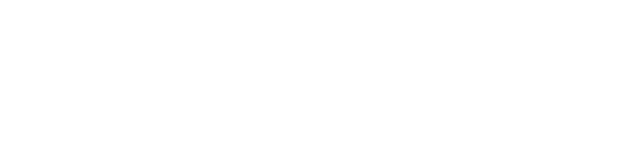
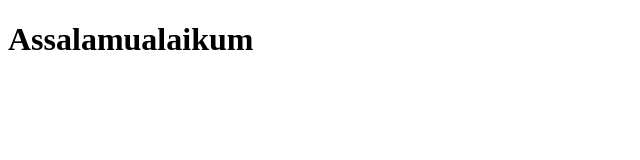
Before and after one commit to fardin33/procoder_css, a plain HTML site: page index.html in a window 1280 px wide. Shown: the whole page, without its empty margins (0-640 px from the left). Drawn offline with Linux system fonts and the light colour scheme.

Commit message:
added h1 tag in index file

```diff
--- a/index.html
+++ b/index.html
@@ -5,5 +5,7 @@
     <meta name="viewport" content="width=device-width, initial-scale=1.0" />
     <title>fardin creative design</title>
   </head>
-  <body></body>
+  <body>
+    <h1>Assalamualaikum</h1>
+  </body>
 </html>
```
